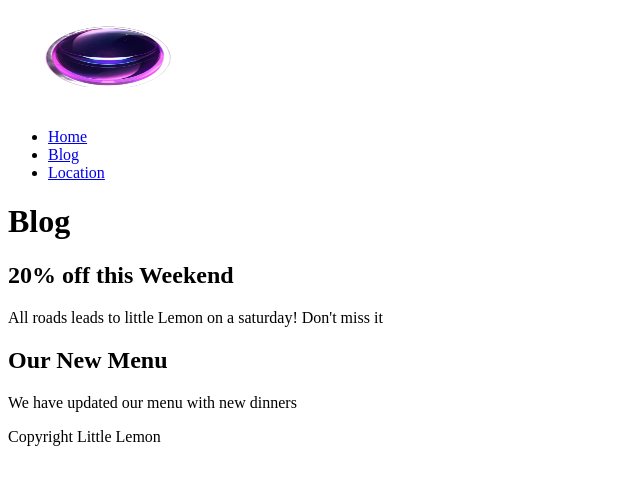
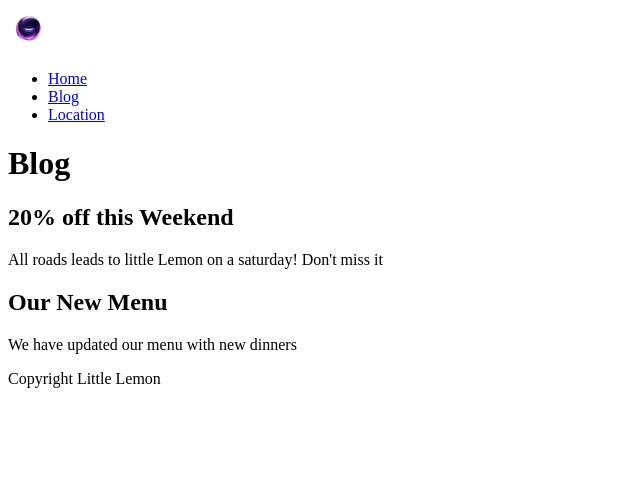
Before and after one commit to Adams2906/New-Project, a plain HTML site: page index.html in a window 1280 px wide. Shown: the whole page, without its empty margins (0-640 px from the left). Drawn offline with Linux system fonts and the light colour scheme.

Commit message:
New commit

```diff
--- a/style.css
+++ b/style.css
@@ -1,4 +1,4 @@
 .logo-image {
-    width: 200px;
-    height: 100px;
+    width: auto;
+    height: 42px;
   }
```
